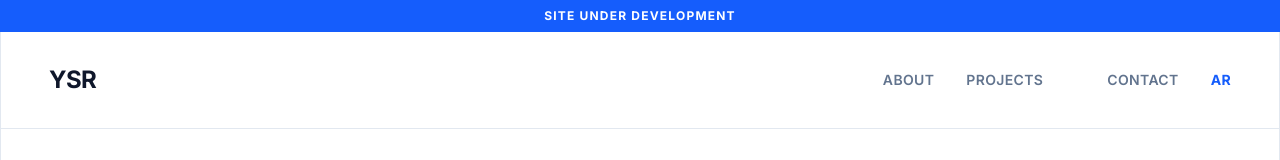
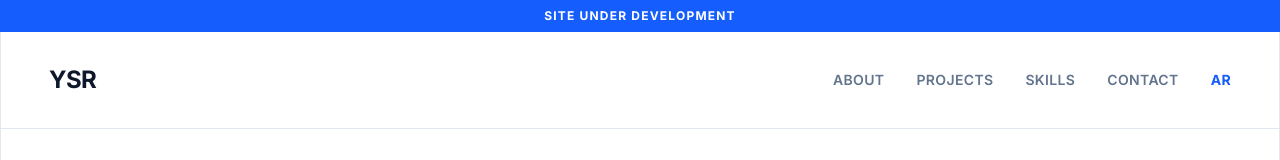
Before and after one commit to yasser8111/Portfolio, a React (Vite) app: page / in a window 1280 px wide. Shown: the top 160 px of the page. Built offline with nearby package versions, Linux system fonts and the light colour scheme.

Commit message:
nav: revert to Skills link instead of Services

```diff
--- a/src/components/Navbar.jsx
+++ b/src/components/Navbar.jsx
@@ -36,11 +36,11 @@ const Navbar = ({
             {nav.projects}
           </a>
           <a
-            href="#services"
-            onClick={(e) => scrollToSection(e, "services")}
+            href="#skills"
+            onClick={(e) => scrollToSection(e, "skills")}
             className="hover:text-blue-600 transition-colors"
           >
-            {nav.services}
+            {nav.skills}
           </a>
           <a
             href="#contact"
@@ -92,11 +92,11 @@ const Navbar = ({
             {nav.projects}
           </a>
           <a
-            href="#services"
-            onClick={(e) => scrollToSection(e, "services")}
+            href="#skills"
+            onClick={(e) => scrollToSection(e, "skills")}
             className="hover:text-blue-600 transition-colors"
           >
-            {nav.services}
+            {nav.skills}
           </a>
           <a
             href="#contact"
```
